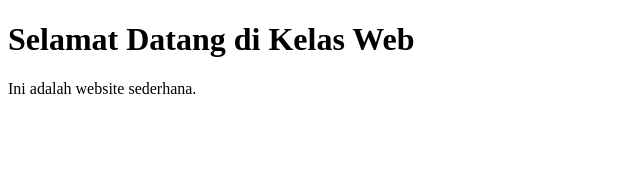
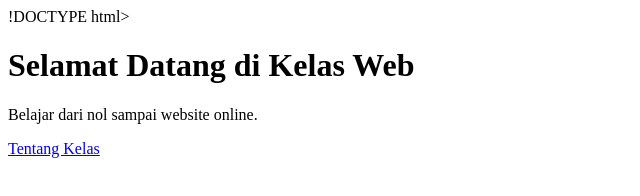
Before and after one commit to pike-lactose/kelas-lactose, a plain HTML site: page index.html in a window 1280 px wide. Shown: the whole page, without its empty margins (0-640 px from the left). Drawn offline with Linux system fonts and the light colour scheme.

Commit message:
Menambah halaman about.html

```diff
--- a/index.html
+++ b/index.html
@@ -1,10 +1,11 @@
-<!DOCTYPE html>
+!DOCTYPE html>
 <html>
 <head>
   <title>Profil Kelas</title>
 </head>
 <body>
   <h1>Selamat Datang di Kelas Web</h1>
-  <p>Ini adalah website sederhana.</p>
+  <p>Belajar dari nol sampai website online.</p>
+  <a href="about.html">Tentang Kelas</a>
 </body>
 </html>
```
